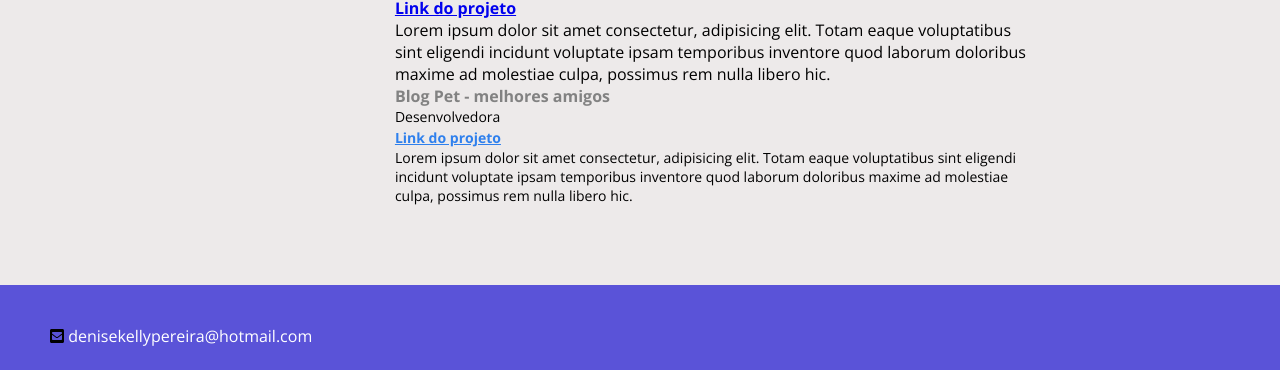
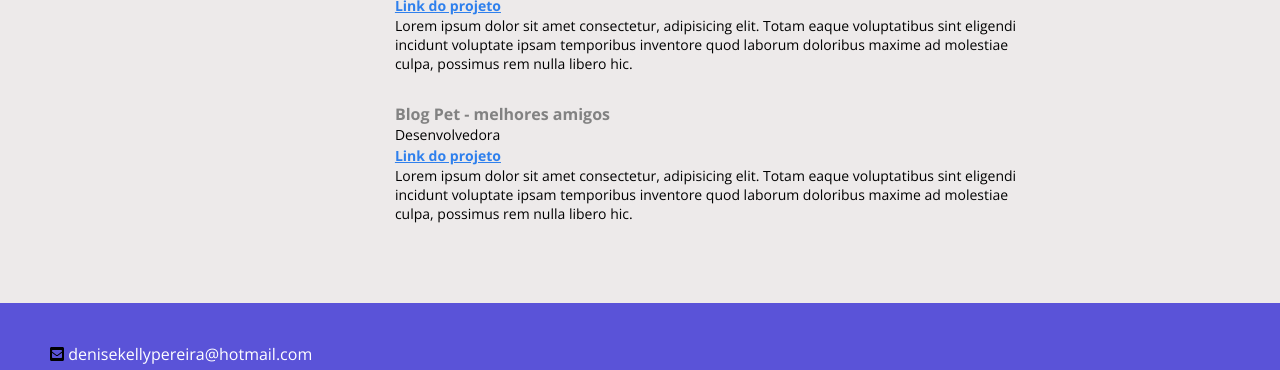
Before and after one commit to DehKellySilva/MinasProgramam, a plain HTML site: page index.html in a window 1280 px wide. Shown: the part 1077-1447 px from the top of the page. Drawn offline with nearby package versions, Linux system fonts and the light colour scheme; a web font is replaced by a local one.

Commit message:
Subindo resolução de bugs

```diff
--- a/index.html
+++ b/index.html
@@ -2,8 +2,8 @@
 <html lang="pt-br">
 <head>
     <meta charset="UTF-8">
-    <meta keywords="Denise Silva, Desenvolvedora, Minas Programam, portfólio">
-    <script src="https://use.fontawesome.com/releases/v5.15.3/js/all.js" data-auto-replace-svg="nest"></script>
+    <meta name="viewport" content="width=device-width, initial-scale=1.0">
+    <meta keywords="Denise Silva, Desenvolvedora, Minas Programam, Portfólio">
     <link rel="stylesheet" href="https://cdnjs.cloudflare.com/ajax/libs/font-awesome/4.7.0/css/font-awesome.min.css">
     <title>
         Portfólio - Denise Silva
@@ -20,16 +20,17 @@
     <nav class="menu">
         <ul class="lista-menu">
             <li>
-                <a href="#formacao">Formação</a>
+                <a href="#formacao"> Formação </a>
             </li>
             <li>
-                <a href="#portfolio">Portfólio</a>
+                <a href="#portfolio"> Portfólio </a>
             </li>
                 <li>
-                <a href="#contato">Contato</a>
+                <a href="#contato"> Contato </a>
             </li>
         </ul>
     </nav>
+
     <main class="intro-content">
         <figure>
             <img src="./img/IMG_7630.jpeg" alt="Foto de perfil da Denise" width="200px">
@@ -45,9 +46,7 @@
             <li class="item">
                 <h4 class="descricao">Curso de desenvolvimento</h4>
                <h4>
-                   <a href="https://minasprogramam.com/">Minas Programam
-
-                   </a>
+                   <a href="https://minasprogramam.com/" target="_blank">Minas Programam</a>
                 </h4>
                 <p class="p-section">
                     Lorem ipsum dolor sit, amet consectetur adipisicing elit. Totam rerum dicta magnam cupiditate blanditiis quos, quibusdam tempore, exercitationem corporis sapiente, inventore quis vitae veritatis qui optio dignissimos cumque. Pariatur, dolorem!
@@ -56,9 +55,35 @@
             <li class="item">
                 <h4 class="descricao">Curso de desenvolvimento</h4>
                 <h4>
-                    <a href="https://brazil.generation.org/">Generation Brasil
+                    <a href="https://brazil.generation.org/">Generation Brasil</a>
+                </h4>
+                <p>
+                    Lorem ipsum dolor sit amet consectetur, adipisicing elit. Totam eaque voluptatibus sint eligendi incidunt voluptate ipsam temporibus inventore quod laborum doloribus maxime ad molestiae culpa, possimus rem nulla libero hic.
+                </p>
+            </li>
+        </ul>
+        </div>
 
-                    </a>
+    </section>
+    <section id="portfolio">
+        <div class="conteudo">
+       <h1>Portfólio</h1>
+        <ul>
+            <li class="item">
+                <h4 class="descricao">Blog Pet - melhores amigos</h4>
+                <p class="p-section">Desenvolvedora</p>
+                <h4>
+                    <a href="http://localhost:3000/" target="_blank">Link do projeto</a>
+                </h4>
+                <p>
+                    Lorem ipsum dolor sit amet consectetur, adipisicing elit. Totam eaque voluptatibus sint eligendi incidunt voluptate ipsam temporibus inventore quod laborum doloribus maxime ad molestiae culpa, possimus rem nulla libero hic.
+                </p>
+            </li>
+            <li class="item">
+                <h4 class="descricao">Blog Pet - melhores amigos</h4>
+                <p>Desenvolvedora</p>
+                <h4>
+                    <a href="http://localhost:3000/" target="_blank">Link do projeto</a>
                 </h4>
                 <p>
                     Lorem ipsum dolor sit amet consectetur, adipisicing elit. Totam eaque voluptatibus sint eligendi incidunt voluptate ipsam temporibus inventore quod laborum doloribus maxime ad molestiae culpa, possimus rem nulla libero hic.
@@ -67,38 +92,7 @@
         </ul>
         </div>
     </section>
-    <section id="portfolio">
-        <div class="conteudo">
-       <h1>Portfólio</h1>
-        <ul>
-            <li>
-                <h4>Blog Pet - melhores amigos</h4>
-                <p>Desenvolvedora</p>
-                <h4>
-                    <a href="http://localhost:3000/">Link do projeto
 
-                    </a>
-                </h4>
-                <p class="p-section">
-                    Lorem ipsum dolor sit amet consectetur, adipisicing elit. Totam eaque voluptatibus sint eligendi incidunt voluptate ipsam temporibus inventore quod laborum doloribus maxime ad molestiae culpa, possimus rem nulla libero hic.
-                </p>
-            </li>
-
-            <li class="item">
-                <h4 class="descricao">Blog Pet - melhores amigos</h4>
-                <p>Desenvolvedora</p>
-                <h4>
-                    <a href="http://localhost:3000/">Link do projeto
-
-                    </a>
-                </h4>
-                <p>
-                    Lorem ipsum dolor sit amet consectetur, adipisicing elit. Totam eaque voluptatibus sint eligendi incidunt voluptate ipsam temporibus inventore quod laborum doloribus maxime ad molestiae culpa, possimus rem nulla libero hic.
-                </p>
-            </li>
-        </ul>
-        </div>
-    </section>
     <footer id="contato">
         <div>
          <span class="fas fa-envelope-square"></span>
```
